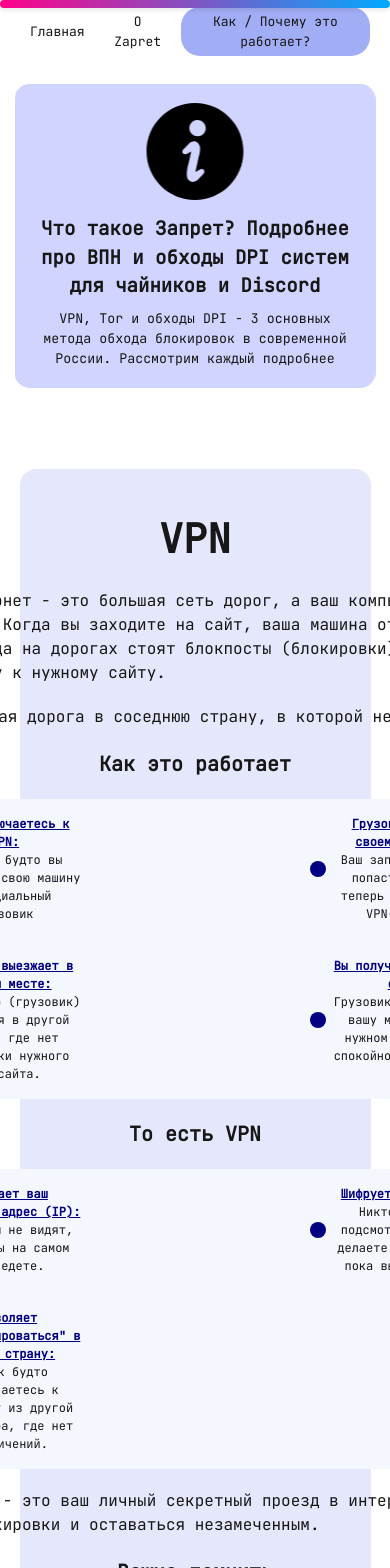
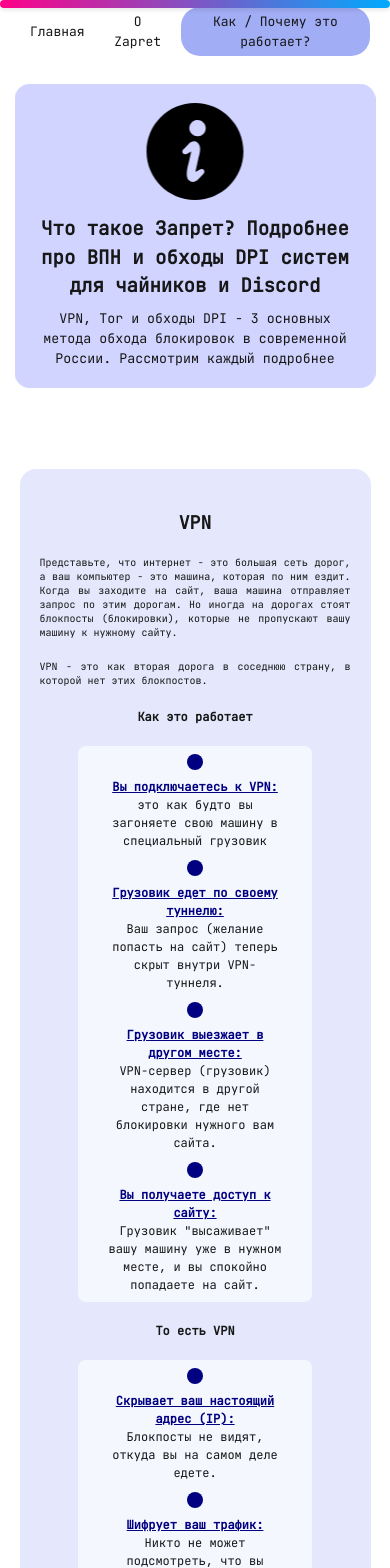
Before and after one commit to kononoVikaReal/Zapret, a Next.js app: page /how in a window 390 px wide. Shown: the top 1568 px of the page. Built offline with nearby package versions, Linux system fonts and the light colour scheme.

Commit message:
Finally adapted

```diff
--- a/src/app/about/page.module.css
+++ b/src/app/about/page.module.css
@@ -63,9 +63,6 @@
 	font-size: 20px;
 	margin: 0 50%;
 	width: max-content;
-}
-
-.imageContainer {
 }
 
 @media (max-width: 1400px) {
--- a/src/app/how/page.module.css
+++ b/src/app/how/page.module.css
@@ -27,3 +27,148 @@
 .underlinedWord {
 	text-decoration: underline;
 }
+
+/* Адаптивные стили */
+@media (max-width: 1250px) {
+	.h1 {
+		font-size: 36px;
+		text-align: center;
+	}
+	.p {
+		font-size: 14px;
+	}
+	.container {
+		grid-template-columns: repeat(1, 1fr);
+		gap: 20px;
+	}
+}
+
+@media (max-width: 900px) {
+	.p {
+		font-size: 14px;
+		line-height: 1.4;
+		word-wrap: break-word;
+		overflow-wrap: break-word;
+		max-width: 100%;
+		padding: 0 40px;
+		box-sizing: border-box;
+		text-align: justify;
+	}
+	.container {
+		grid-template-columns: 1fr;
+		width: 60vw;
+		justify-content: center;
+		padding: 16px;
+		gap: 16px;
+	}
+	.underlined {
+		font-size: 18px;
+	}
+}
+
+@media (max-width: 826px) {
+	.h1 {
+		font-size: 32px;
+	}
+	.example {
+		font-size: 0.9rem;
+		padding: 8px;
+	}
+}
+
+@media (max-width: 670px) {
+	.h1 {
+		font-size: 28px;
+		text-align: center;
+	}
+	.p {
+		font-size: 12px;
+		text-align: justify;
+		padding: 0 70px;
+		width: 90vw;
+	}
+	.underlined {
+		font-size: 12px;
+	}
+	.container {
+		padding: 8px;
+		gap: 10px;
+	}
+	.example {
+		width: 80vw;
+		font-size: 0.8rem;
+		padding: 6px;
+	}
+}
+
+@media (max-width: 480px) {
+	.p {
+		font-size: 10px;
+		word-wrap: break-word;
+		padding: 0 20px;
+	}
+	.header {
+		font-size: 12px;
+		width: 100vw;
+		word-wrap: break-word;
+		padding: 0 20vw;
+		text-align: center;
+	}
+	.underlined {
+		text-align: center;
+		font-size: 10px;
+		width: 100vw;
+		word-wrap: break-word;
+		padding: 0 20px;
+	}
+	.example {
+		word-wrap: break-word;
+	}
+	.h1 {
+		font-size: 18px;
+		text-align: center;
+		width: 90vw;
+	}
+	.bold {
+		width: 80vw;
+		font-size: 16px;
+	}
+}
+
+@media (min-width: 1440px) {
+	.p {
+		font-size: 20px;
+	}
+	.bold {
+		font-size: 28px;
+	}
+	.example {
+		font-size: 24px;
+		text-align: center;
+	}
+	.underlined {
+		font-size: 24px;
+	}
+	.header {
+		font-size: 24px;
+	}
+	.container {
+		width: 60vw;
+	}
+}
+
+@media (min-width: 2100px) {
+	.p {
+		font-size: 24px;
+		padding: 0 20px;
+	}
+	.underlined {
+		font-size: 28px;
+	}
+	.header {
+		font-size: 32px;
+	}
+	.bold {
+		font-size: 30px;
+	}
+}
--- a/src/components/InfoCard/InfoCard.module.css
+++ b/src/components/InfoCard/InfoCard.module.css
@@ -123,10 +123,6 @@
 }
 
 @media (min-width: 1900px) {
-	.card {
-		margin-top: 50px;
-		width: 900px;
-	}
 	.h1 {
 		font-size: 32px;
 	}
@@ -140,10 +136,6 @@
 }
 
 @media (min-width: 2300px) {
-	.card {
-		width: 1300px;
-		margin-left: 700px;
-	}
 	.h1 {
 		font-size: 45px;
 	}
--- a/src/components/ListItem/ListItem.module.css
+++ b/src/components/ListItem/ListItem.module.css
@@ -30,12 +30,12 @@
 }
 
 @media (min-width: 1440px) {
-	.text {
-		font-size: 20px;
-	}
 	.circle {
 		width: 26px;
 		height: 26px;
+	}
+	.text {
+		font-size: 18px;
 	}
 }
 
@@ -45,6 +45,7 @@
 		word-wrap: break-word;
 		padding: 0 25vw;
 		justify-content: center;
+		flex-direction: column;
 	}
 	.text {
 		font-size: 12px;
@@ -52,15 +53,9 @@
 	}
 }
 
-@media (min-width: 1440px) {
-	.text {
-		font-size: 26px;
-	}
-}
-
 @media (min-width: 2100px) {
 	.text {
-		font-size: 36px;
+		font-size: 28px;
 	}
 	.circle {
 		width: 34px;
```
